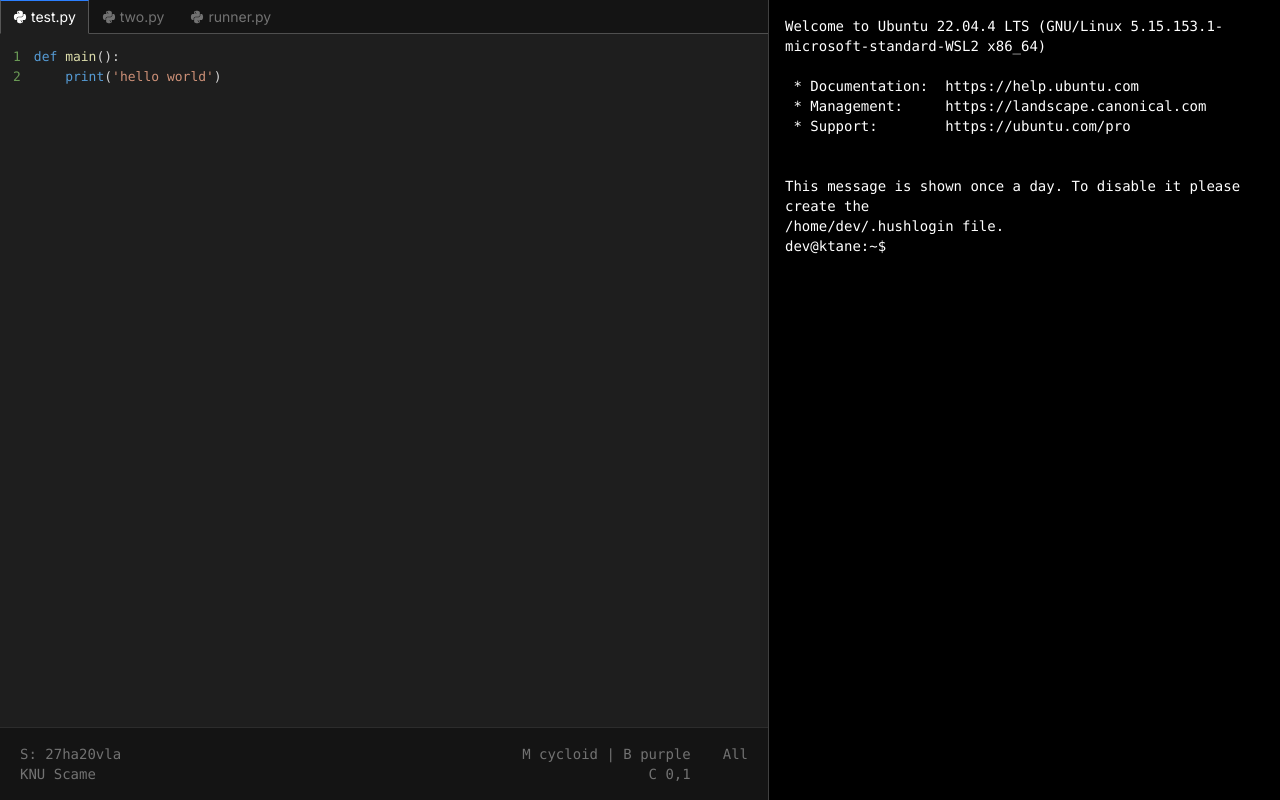
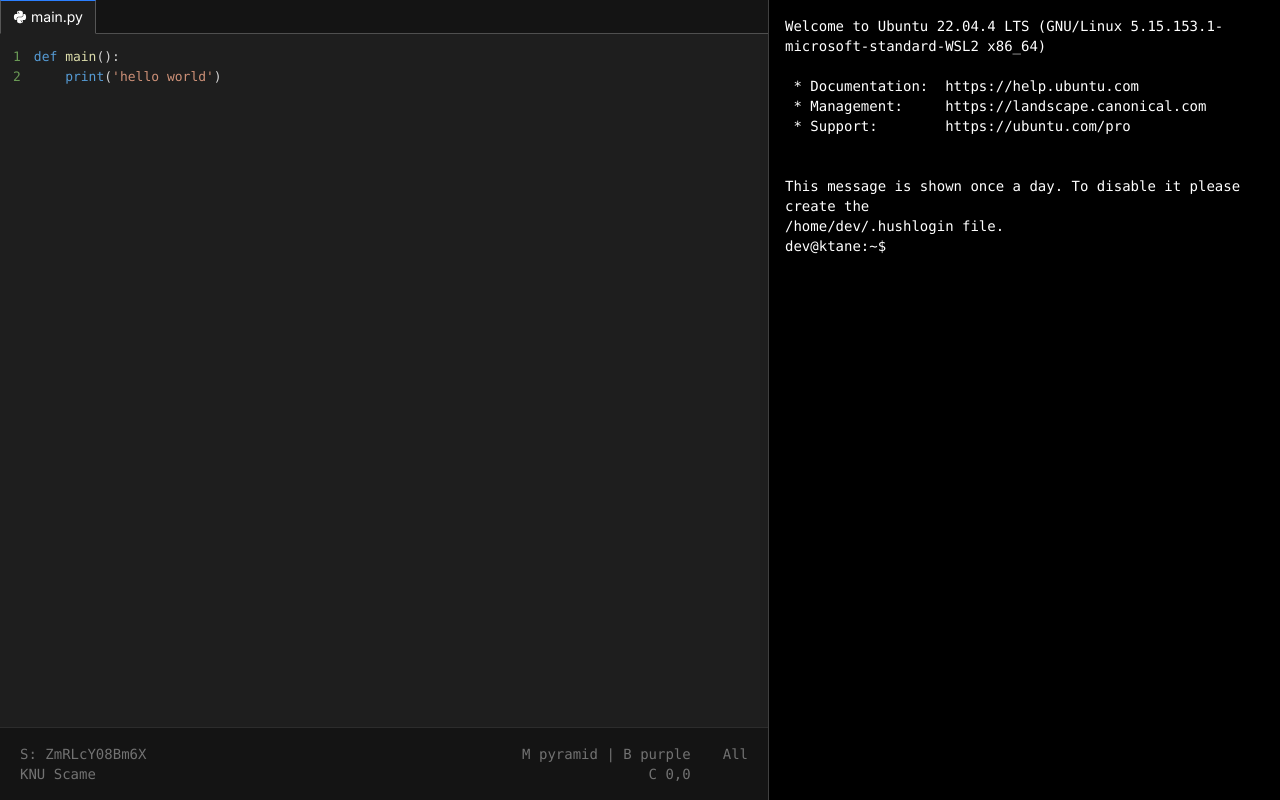
Before and after one commit to ky28059/ktane, a Next.js app in the folder client/: page /game/1 in a window 1280 px wide. Built offline with nearby package versions, Linux system fonts and the light colour scheme.

Commit message:
Integrate code better, some clean up

```diff
--- a/client/app/game/[id]/CodeEditor.tsx
+++ b/client/app/game/[id]/CodeEditor.tsx
@@ -5,16 +5,13 @@ import { useEffect, useState } from 'react';
 // Components
 import SyntaxHighlighter from '@/components/SyntaxHighlighter';
 import FileBar from '@/app/game/[id]/FileBar';
+
+// Utils
 import { BinaryOp, event_to_keystring, parse_config, run_keypress_rules, StateValue } from '@/utils/rules';
 import { BgColor, get_current_file, type_chars, type EditorState } from '@/utils/editor_state';
 
 
 export default function CodeEditor() {
-    const [code, setCode] = useState(ex);
-
-    const files = ['test.py', 'two.py', 'runner.py'];
-    const [selected, setSelected] = useState(files[0]);
-
     const [editorState, setEditorState] = useState<EditorState | null>(parse_config(
         {'code': "def main():\n    print('hello world')", 'modes': ['square', 'circle', 'rhombus', 'pyramid', 'circle', 'square'], 'initial_mode': 'pyramid', 'initial_color': BgColor.Purple, 'serial_number': 'ZmRLcY08Bm6X', 'total_time': 110, 'rules': [{'trigger': {'type': 'keypress', 'keypress': '-KeyA'}, 'test': {'type': 'bin_op', 'op_type': BinaryOp.Equals, 'lhs': {'type': 'state_value', 'val': StateValue.Background}, 'rhs': {'type': 'literal', 'val': 'purple'}}, 'action': {'type': 'type_chars', 'characters': 'lmao u suck'}}]}
     ));
@@ -24,9 +21,7 @@ export default function CodeEditor() {
             e.preventDefault();
 
             setEditorState((editorState) => {
-                if (!editorState) {
-                    return null;
-                }
+                if (!editorState) return null;
 
                 const keyString = event_to_keystring(e);
                 const newState = structuredClone(editorState);
@@ -47,12 +42,17 @@ export default function CodeEditor() {
         return () => window.removeEventListener('keypress', handler);
     }, []);
 
+    if (!editorState) return ( // TODO
+        <div>loading...</div>
+    );
+
+    const file = get_current_file(editorState);
+
     return (
         <div className="flex-grow flex flex-col">
             <FileBar
-                files={files}
-                selected={selected}
-                setSelected={setSelected}
+                files={editorState.open_files.map((f) => f.filename)}
+                selected={file.filename}
             />
 
             <div className="bg-editor relative flex-grow overflow-y-auto">
@@ -67,18 +67,18 @@ export default function CodeEditor() {
                 */}
 
                 <SyntaxHighlighter language="python">
-                    {editorState ? get_current_file(editorState).buffer.lines.join('\n') : ''}
+                    {file.buffer.lines.join('\n')}
                 </SyntaxHighlighter>
             </div>
 
             <div className="flex gap-8 bg-filebar text-white/40 py-4 px-5 font-mono text-sm border-t border-white/10">
                 <div>
-                    <p>S: 27ha20vla</p>
+                    <p>S: {editorState.serial_number}</p>
                     <p>KNU Scame</p>
                 </div>
                 <div className="text-right ml-auto">
-                    <p>M cycloid | B purple</p>
-                    <p>C 0,1</p>
+                    <p>M {file.buffer.mode} | B {file.buffer.bg_color}</p>
+                    <p>C {file.buffer.cursor.x},{file.buffer.cursor.y}</p>
                 </div>
                 <div>
                     All
@@ -87,14 +87,3 @@ export default function CodeEditor() {
         </div>
     )
 }
-
-const ex = `def serialize_document(doc):
-    """Recursively convert MongoDB documents to JSON-serializable format."""
-    if isinstance(doc, dict):
-        return {k: serialize_document(v) for k, v in doc.items()}
-    elif isinstance(doc, list):
-        return [serialize_document(v) for v in doc]
-    elif isinstance(doc, ObjectId):
-        return str(doc)
-    return doc
-`
--- a/client/app/game/[id]/FileBar.tsx
+++ b/client/app/game/[id]/FileBar.tsx
@@ -3,8 +3,7 @@ import { FaPython } from 'react-icons/fa6';
 
 type FileBarProps = {
     files: string[],
-    selected: string,
-    setSelected: (selected: string) => void,
+    selected: string
 }
 export default function FileBar(props: FileBarProps) {
     return (
@@ -14,7 +13,6 @@ export default function FileBar(props: FileBarProps) {
                     key={file}
                     name={file}
                     selected={props.selected}
-                    setSelected={props.setSelected}
                 />
             ))}
         </div>
@@ -24,7 +22,6 @@ export default function FileBar(props: FileBarProps) {
 type FileProps = {
     name: string,
     selected: string,
-    setSelected: (selected: string) => void,
 }
 function File(props: FileProps) {
     const active = props.selected === props.name;
@@ -32,7 +29,7 @@ function File(props: FileProps) {
     return (
         <button
             className={'flex items-center gap-1 px-3 py-1.5 text-sm cursor-pointer border-x border-t ' + (active ? 'text-white border-t-blue-500 border-b border-b-editor border-x-white/25 -mb-px bg-editor' : 'text-white/40 border-x-transparent border-t-transparent')}
-            onClick={() => props.setSelected(props.name)}
+            // onClick={() => props.setSelected(props.name)}
         >
             <FaPython />
             {props.name}
```
